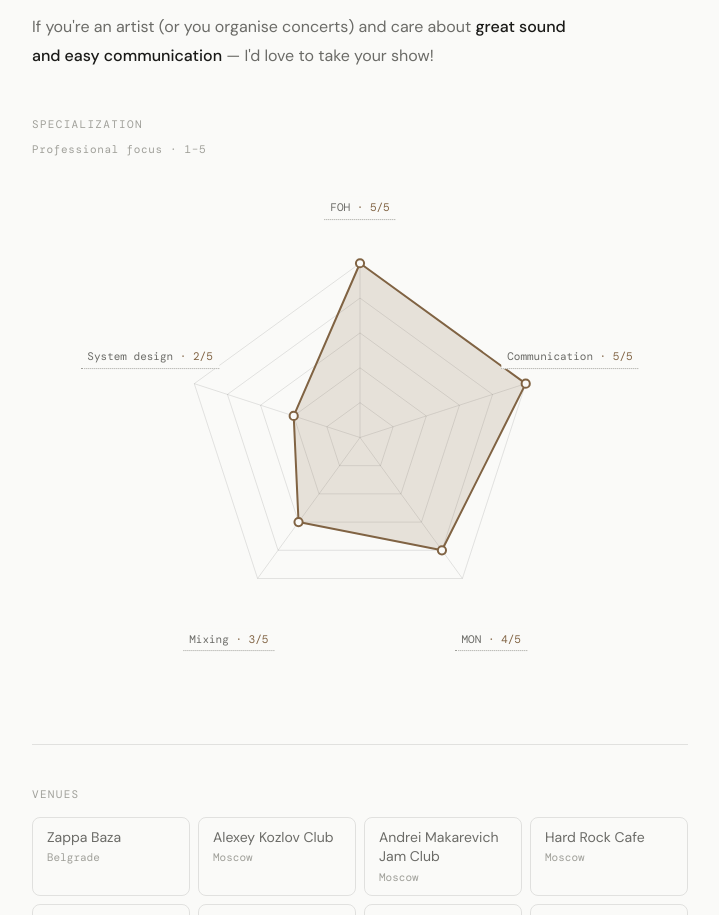
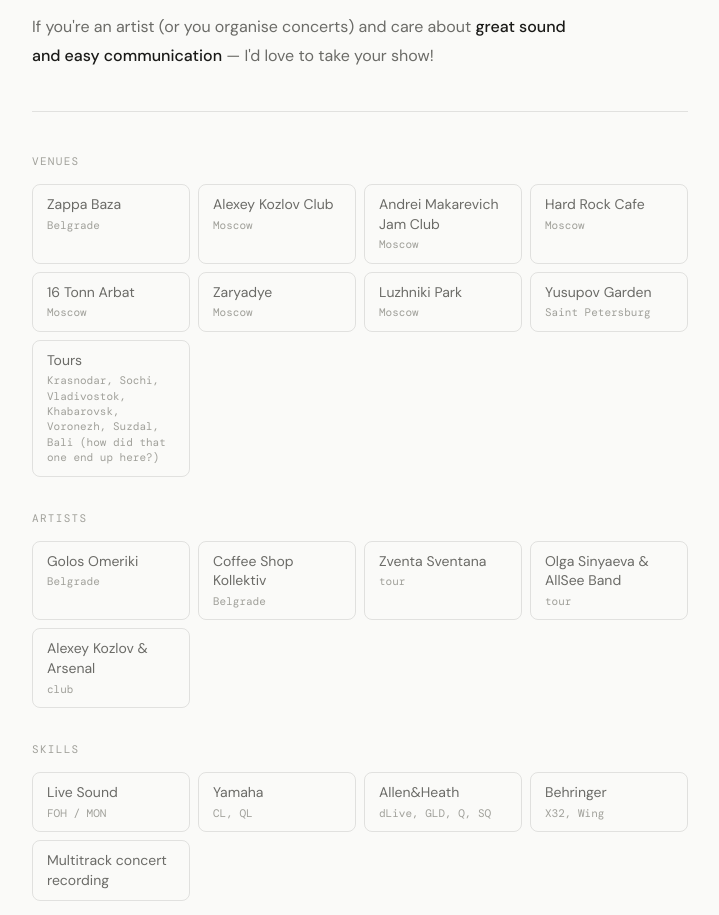
Before and after one commit to IvanRychkov/sound, a plain HTML site: page index.html in a window 1280 px wide. Shown: the part 1347-2262 px from the top of the page, without its empty margins (280-999 px from the left). Drawn offline with nearby package versions, Linux system fonts and the light colour scheme.

Commit message:
Revert "Add specialization radar"
This reverts commit 5ff7d7cb4fcf72f281f9bbddff4e8ee6de91817a.

```diff
--- a/index.html
+++ b/index.html
@@ -49,12 +49,6 @@
     <p class="bio">If you're an artist (or you organise concerts) and care about <strong>great sound and easy communication</strong> — I'd love to take your show!</p>
   </div>
 
-  <section id="specialization-section">
-    <p class="sec-lbl" data-i18n="ui.sec_specialization">Specialization</p>
-    <p class="radar-scale" data-i18n="ui.specialization_scale">Professional focus · 1–5</p>
-    <div id="specialization"></div>
-  </section>
-
   <hr>
 
   <section id="venues-section">
--- a/locales/en.json
+++ b/locales/en.json
@@ -6,8 +6,6 @@
     "theme_light": "☼ Light",
     "theme_dark": "☾ Dark",
     "sec_about": "About",
-    "sec_specialization": "Specialization",
-    "specialization_scale": "Professional focus · 1–5",
     "sec_venues": "Venues",
     "sec_artists": "Artists",
     "sec_skills": "Skills",
@@ -35,16 +33,6 @@
     {"num": "2016", "label": "Since"},
     {"num": "MGIK", "label": "Education", "tooltip": "Moscow State Institute of Culture, Sound Engineering for Cultural Events and Concert Programs"}
   ],
-  "specialization": {
-    "ariaLabel": "Professional specialization chart on a scale from one to five",
-    "items": [
-      {"name": "FOH", "value": 5, "description": "Primary focus: 1,000+ shows, from clubs and open-air stages to touring productions."},
-      {"name": "Communication", "value": 5, "description": "I work with artists, promoters, venues and technical crews, and communicate fluently in English."},
-      {"name": "MON", "value": 4, "description": "Five years working FOH + MON at the Alexey Kozlov Club."},
-      {"name": "Mixing", "value": 3, "description": "An adjacent practice: multitrack concert recording and follow-up work with the material."},
-      {"name": "System design", "value": 2, "description": "Not my primary focus: I leave deep design and tuning of large PA systems to dedicated system engineers."}
-    ]
-  },
   "venues": [
     {"name": "Zappa Baza", "sub": "Belgrade"},
     {"name": "Alexey Kozlov Club", "sub": "Moscow"},
--- a/main.js
+++ b/main.js
@@ -71,13 +71,12 @@
     const langBtn = document.getElementById('lang-btn');
     if (langBtn) langBtn.textContent = t.ui.lang_switch;
 
-    ['stats', 'specialization', 'venues', 'artists', 'skills', 'contact', 'friends'].forEach(id => {
+    ['stats', 'venues', 'artists', 'skills', 'contact', 'friends'].forEach(id => {
         const el = document.getElementById(id);
         if (el) el.innerHTML = '';
     });
 
     renderStats(t.stats);
-    renderSpecialization(t.specialization);
     renderVenues(t.venues);
     renderArtists(t.artists);
     renderSkills(t.skills);
@@ -129,109 +128,6 @@
         return `<div><div class="stat-num">${numContent}</div><div class="stat-lbl">${s.label}</div></div>`;
     });
     updateAge();
-}
-
-function renderSpecialization(data) {
-    const section = document.getElementById('specialization-section');
-    const container = document.getElementById('specialization');
-
-    if (!section || !container || !data?.items?.length) {
-        if (section) section.hidden = true;
-        return;
-    }
-
-    section.hidden = false;
-    container.innerHTML = '';
-
-    const width = 640;
-    const height = 520;
-    const centerX = 320;
-    const centerY = 260;
-    const radius = 170;
-    const labels = [
-        {x: 50, y: 7},
-        {x: 82, y: 35},
-        {x: 70, y: 88},
-        {x: 30, y: 88},
-        {x: 18, y: 35}
-    ];
-    const namespace = 'http://www.w3.org/2000/svg';
-
-    const chart = document.createElement('div');
-    chart.className = 'radar-chart';
-    chart.setAttribute('aria-label', data.ariaLabel);
-
-    const svg = document.createElementNS(namespace, 'svg');
-    svg.classList.add('radar-svg');
-    svg.setAttribute('viewBox', `0 0 ${width} ${height}`);
-    svg.setAttribute('aria-hidden', 'true');
-
-    const point = (index, factor = 1) => {
-        const angle = -Math.PI / 2 + index * Math.PI * 2 / data.items.length;
-        return [
-            centerX + Math.cos(angle) * radius * factor,
-            centerY + Math.sin(angle) * radius * factor
-        ];
-    };
-
-    const points = factors => factors
-        .map((factor, index) => point(index, factor).join(','))
-        .join(' ');
-
-    for (let level = 1; level <= 5; level++) {
-        const ring = document.createElementNS(namespace, 'polygon');
-        ring.classList.add('radar-grid');
-        ring.setAttribute('points', points(data.items.map(() => level / 5)));
-        svg.appendChild(ring);
-    }
-
-    data.items.forEach((item, index) => {
-        const [x, y] = point(index);
-        const axis = document.createElementNS(namespace, 'line');
-        axis.classList.add('radar-axis');
-        axis.setAttribute('x1', centerX);
-        axis.setAttribute('y1', centerY);
-        axis.setAttribute('x2', x);
-        axis.setAttribute('y2', y);
-        svg.appendChild(axis);
-    });
-
-    const area = document.createElementNS(namespace, 'polygon');
-    area.classList.add('radar-area');
-    area.setAttribute('points', points(data.items.map(item => item.value / 5)));
-    svg.appendChild(area);
-
-    data.items.forEach((item, index) => {
-        const [x, y] = point(index, item.value / 5);
-        const marker = document.createElementNS(namespace, 'circle');
-        marker.classList.add('radar-point');
-        marker.setAttribute('cx', x);
-        marker.setAttribute('cy', y);
-        marker.setAttribute('r', 4);
-        svg.appendChild(marker);
-
-        const label = document.createElement('button');
-        label.type = 'button';
-        label.className = 'radar-label tooltip-wrap';
-        label.style.left = `${labels[index].x}%`;
-        label.style.top = `${labels[index].y}%`;
-        label.setAttribute('aria-label', `${item.name}: ${item.value}/5. ${item.description}`);
-
-        const name = document.createElement('span');
-        name.textContent = item.name;
-        const score = document.createElement('span');
-        score.className = 'radar-label-score';
-        score.textContent = ` · ${item.value}/5`;
-        const tooltip = document.createElement('span');
-        tooltip.className = 'tooltip-text';
-        tooltip.textContent = item.description;
-
-        label.append(name, score, tooltip);
-        chart.appendChild(label);
-    });
-
-    chart.prepend(svg);
-    container.appendChild(chart);
 }
 
 function updateAge() {
--- a/style.css
+++ b/style.css
@@ -6,8 +6,6 @@
   --text-secondary: #6b6b67;
   --text-tertiary: #a0a09a;
   --border: rgba(0,0,0,0.1);
-  --radar-stroke: #806343;
-  --radar-fill: rgba(128, 99, 67, 0.17);
 }
 
 /* Переменные для тёмной темы */
@@ -17,8 +15,6 @@
   --text-secondary: #a0a0a0;
   --text-tertiary: #666666;
   --border: rgba(255, 255, 255, 0.1);
-  --radar-stroke: #c6a476;
-  --radar-fill: rgba(198, 164, 118, 0.18);
 }
 
 /* Стили для переключателя темы */
@@ -90,7 +86,6 @@
 }
 
 .tooltip-wrap:hover .tooltip-text,
-.tooltip-wrap:focus-visible .tooltip-text,
 .tooltip-wrap.active .tooltip-text {
   visibility: visible;
   opacity: 1;
@@ -260,90 +255,6 @@
 
 .bio strong { color: var(--text); font-weight: 500; }
 
-#specialization-section {
-  margin-top: 2.75rem;
-}
-
-.radar-scale {
-  font-family: 'DM Mono', monospace;
-  font-size: 11px;
-  letter-spacing: 0.06em;
-  color: var(--text-tertiary);
-  margin-top: -0.45rem;
-}
-
-.radar-chart {
-  position: relative;
-  width: 100%;
-  aspect-ratio: 640 / 520;
-  margin-top: 0.75rem;
-}
-
-.radar-svg {
-  display: block;
-  width: 100%;
-  height: 100%;
-  overflow: visible;
-}
-
-.radar-grid,
-.radar-axis {
-  fill: none;
-  stroke: var(--border);
-  stroke-width: 1;
-  vector-effect: non-scaling-stroke;
-}
-
-.radar-area {
-  fill: var(--radar-fill);
-  stroke: var(--radar-stroke);
-  stroke-width: 2;
-  stroke-linejoin: round;
-  vector-effect: non-scaling-stroke;
-}
-
-.radar-point {
-  fill: var(--bg);
-  stroke: var(--radar-stroke);
-  stroke-width: 2;
-  vector-effect: non-scaling-stroke;
-}
-
-.radar-label {
-  position: absolute;
-  transform: translate(-50%, -50%);
-  width: max-content;
-  max-width: min(150px, 34vw);
-  padding: 4px 6px;
-  background: var(--bg);
-  border: 0;
-  border-bottom: 1px dotted var(--text-tertiary);
-  color: var(--text-secondary);
-  font-family: 'DM Mono', monospace;
-  font-size: 11px;
-  line-height: 1.35;
-  text-align: center;
-  cursor: help;
-  z-index: 2;
-}
-
-.radar-label:hover,
-.radar-label:focus-visible,
-.radar-label.active {
-  color: var(--text);
-}
-
-.radar-label-score {
-  color: var(--radar-stroke);
-  white-space: nowrap;
-}
-
-.radar-label .tooltip-text {
-  text-transform: none;
-  letter-spacing: normal;
-  font-weight: 400;
-}
-
 .sec-lbl {
   font-family: 'DM Mono', monospace;
   font-size: 11px;
@@ -485,6 +396,4 @@
   /* Исправление для Telegram/iOS: гарантируем, что длинные слова не ломают ширину */
   h1 { word-wrap: break-word; }
   .bio { width: 100%; }
-  .radar-chart { margin-top: 1rem; }
-  .radar-label { max-width: 112px; padding-inline: 3px; }
 }
```
Also changed, not shown: locales/ru.json (+0 -12 lines).
